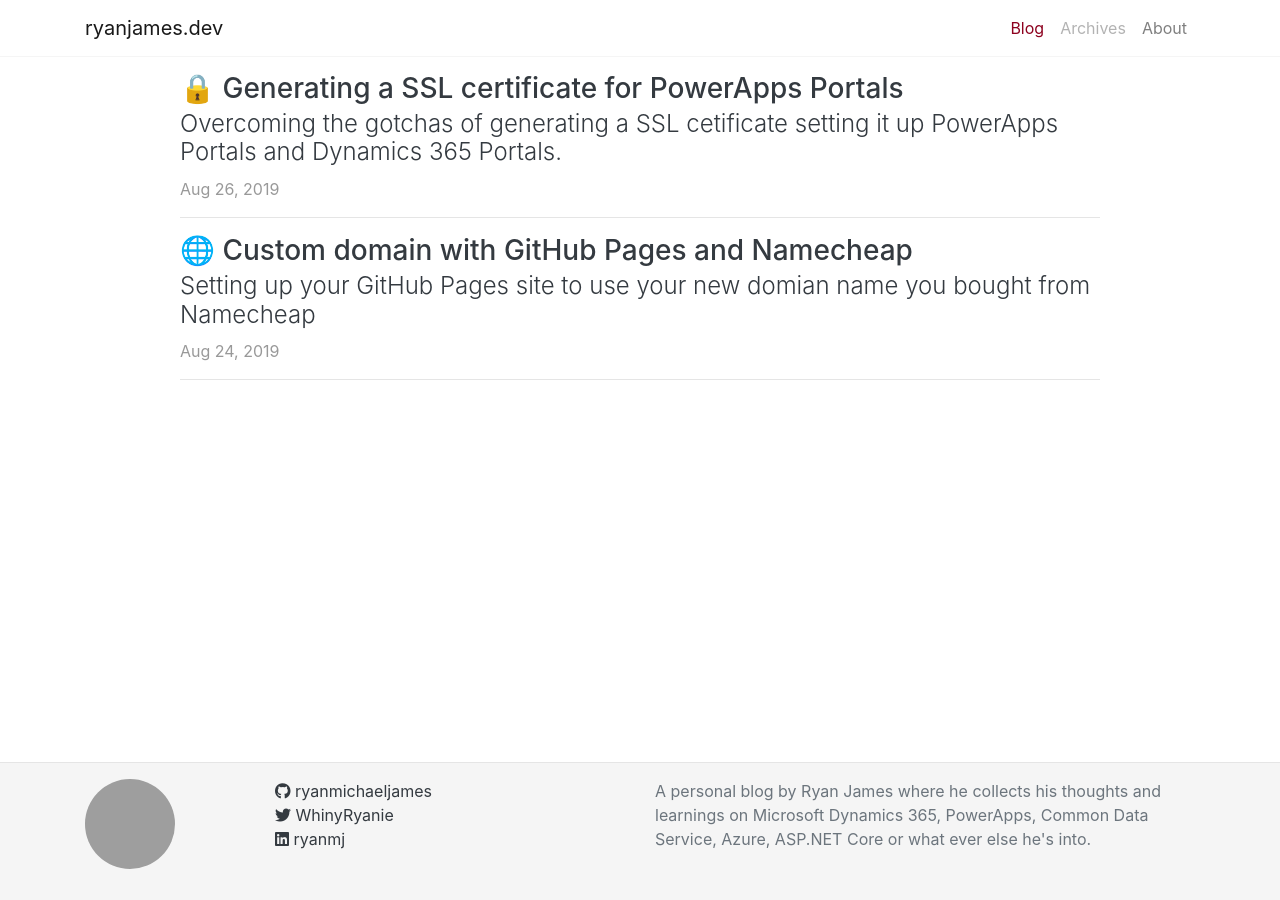
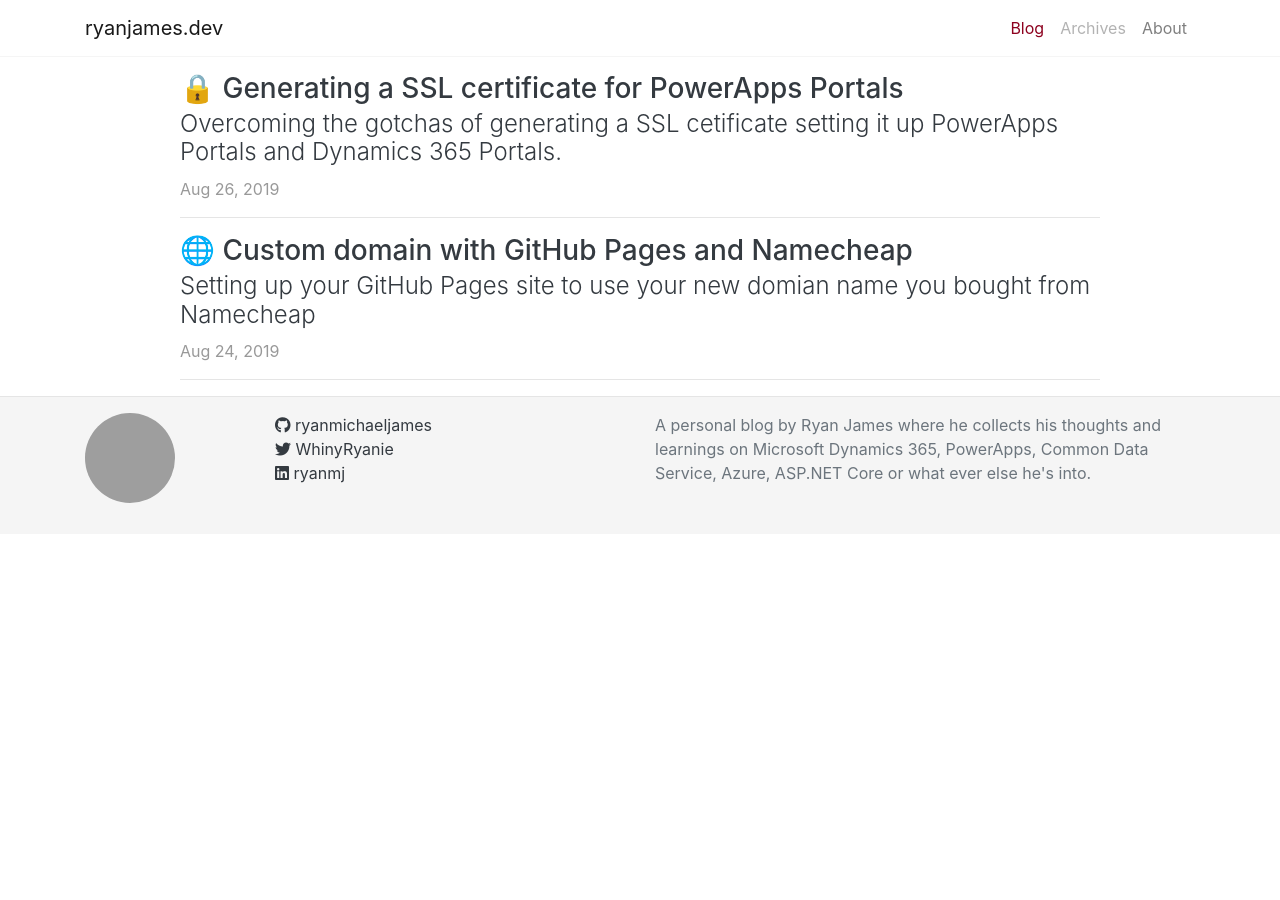
Before and after one commit to ryanmichaeljames/ryanmichaeljames.github.io, a Jekyll site: the page built from index.md, in a window 1280 px wide. Built offline with Jekyll 4.4.1, drawn with Linux system fonts in a browser that asks for light colours; nearby versions of some CDN libraries; grey boxes are pictures that could not be loaded.

```diff
--- a/_layouts/default.html
+++ b/_layouts/default.html
@@ -3,7 +3,7 @@
 
 {%- include head.html -%}
 
-<body class="d-flex flex-column h-100">
+<body>
 
   {%- include header.html -%}
 
```
